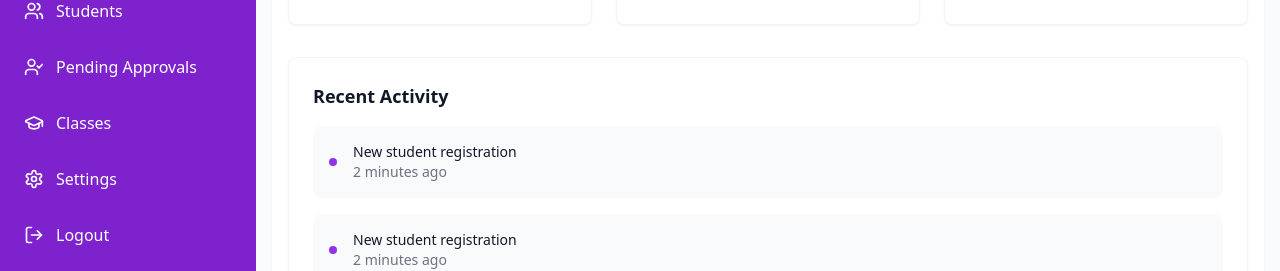
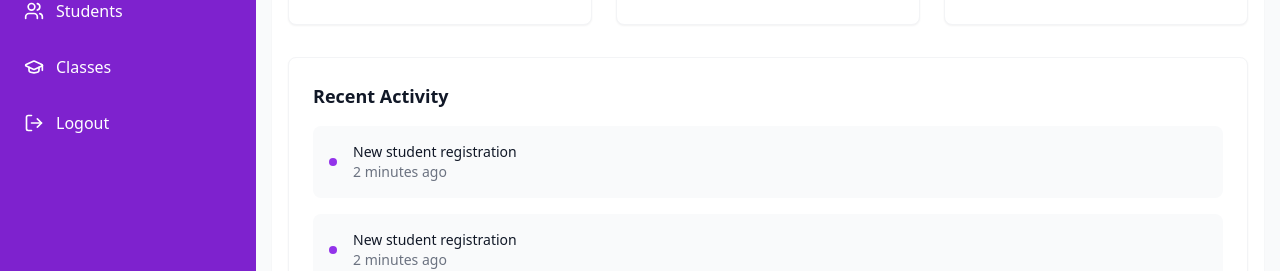
Before and after one commit to SalahDvp/e-learing-sabil-tawfik, a React (Vite) app: page / in a window 1280 px wide. Shown: the part 165-436 px from the top of the page. Built offline with nearby package versions, Linux system fonts and the light colour scheme; no server answers; the database is empty.

Commit message:
Initial commit

```diff
--- a/src/components/Layout.tsx
+++ b/src/components/Layout.tsx
@@ -25,9 +25,9 @@ export function Layout({ children }: LayoutProps) {
   const menuItems = [
     { icon: LayoutIcon, label: 'Dashboard', path: '/' },
     { icon: Users, label: 'Students', path: '/students' },
-    { icon: UserCheck, label: 'Pending Approvals', path: '/pending' },
+   // { icon: UserCheck, label: 'Pending Approvals', path: '/pending' },
     { icon: GraduationCap, label: 'Classes', path: '/classes' },
-    { icon: SettingsIcon, label: 'Settings', path: '/settings' },
+   // { icon: SettingsIcon, label: 'Settings', path: '/settings' },
   ];
 
   const handleLogout = () => {
```
